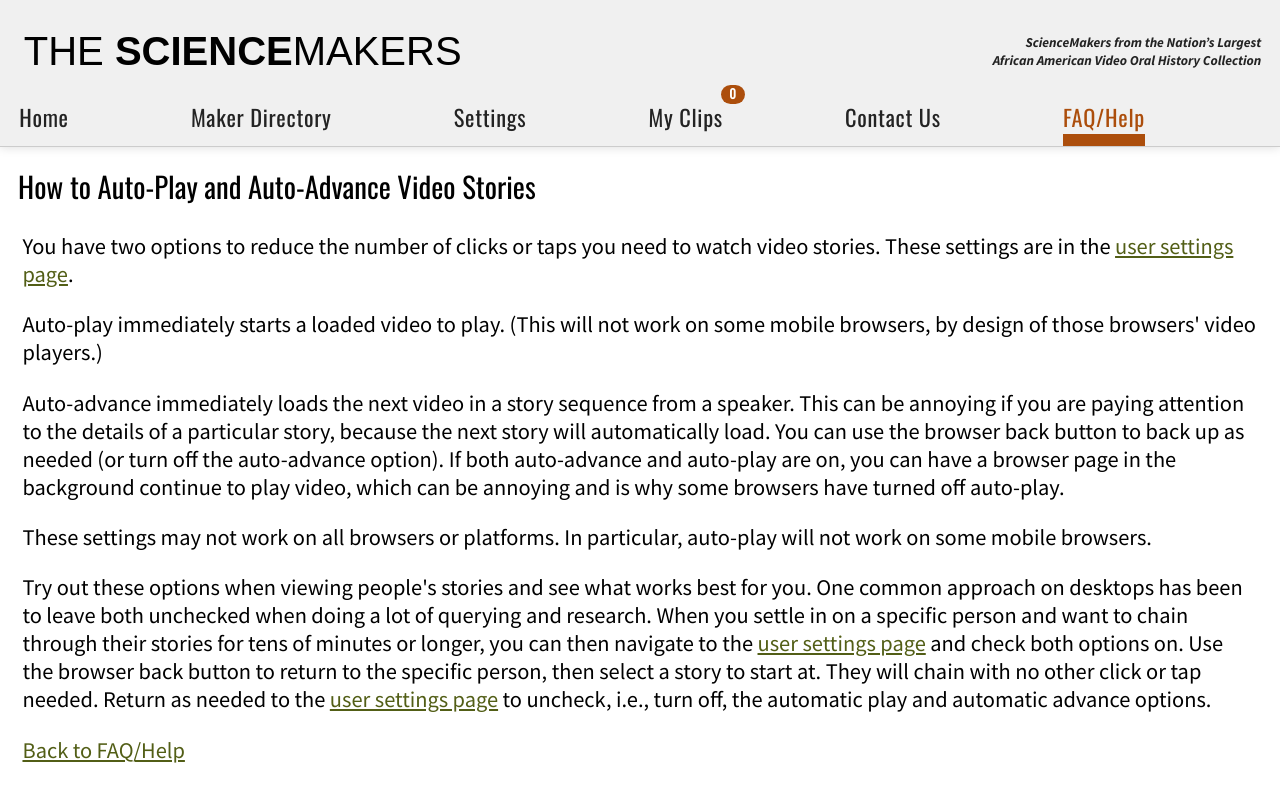
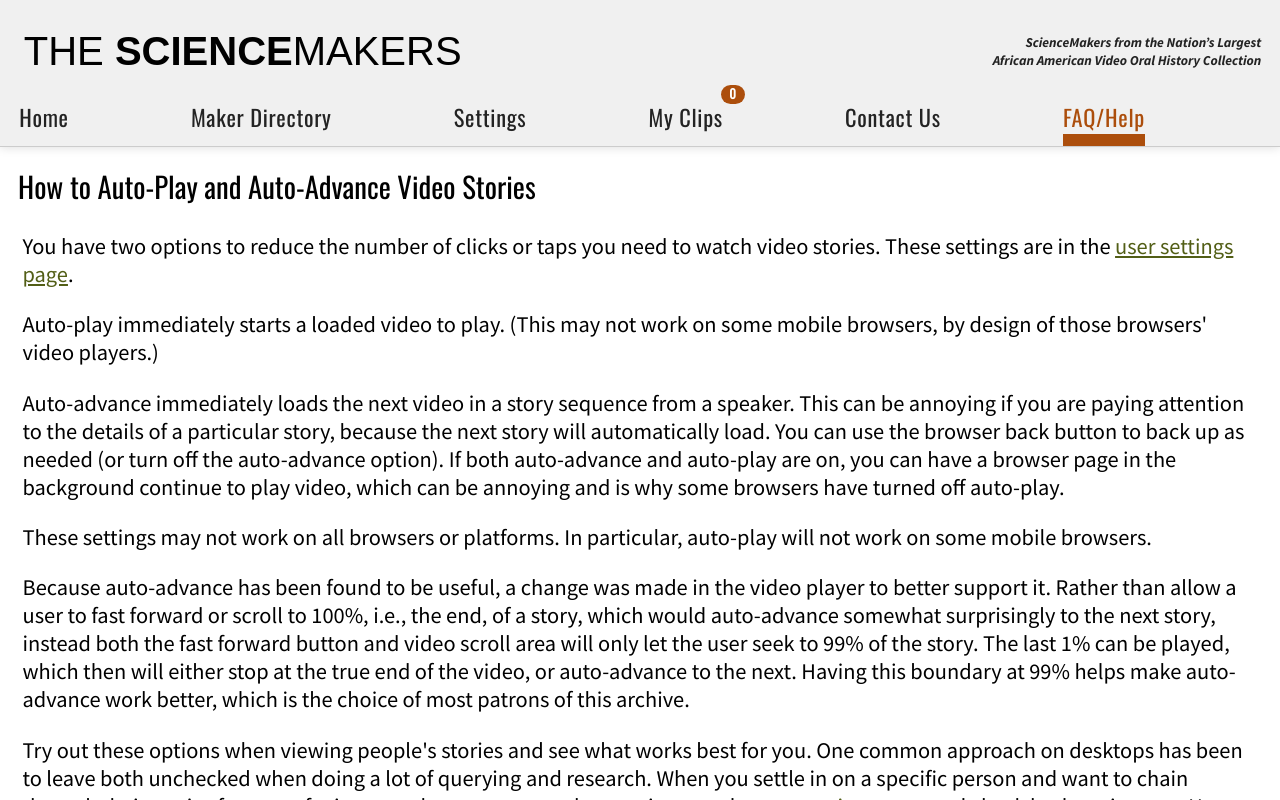
Before and after one commit to mikechristel/sciencemakers-www, an Angular app: page /help/user-settings in a window 1280 px wide. Built offline with nearby package versions, Linux system fonts and the light colour scheme.

Commit message:
beginnings of Angular Material retire

```diff
--- a/package.json
+++ b/package.json
@@ -35,7 +35,6 @@
     "@types/jasmine": "~4.3.1",
     "@types/jasminewd2": "^2.0.10",
     "@types/node": "^14.18.0",
-    "codelyzer": "^6.0.2",
     "jasmine-core": "~4.5.0",
     "jasmine-spec-reporter": "~7.0.0",
     "karma": "~6.4.1",
@@ -44,7 +43,6 @@
     "karma-jasmine": "~5.1.0",
     "karma-jasmine-html-reporter": "^2.0.0",
     "ts-node": "~10.9.1",
-    "tslint": "~6.1.0",
     "typescript": "~4.9.5"
   }
 }
--- a/src/app/content-links/content-links.component.html
+++ b/src/app/content-links/content-links.component.html
@@ -40,7 +40,7 @@
         <li>
             <a class="nav__link-in-one-row" href="javascript:void(0)" [attr.aria-label]="myClipsWithCountMsg"
               (click)="setNavChoice('/stories/4')">
-                My Clips <span class="badge badge-pill nav__badge-in-one-row">{{myClips.length}}</span>
+                My Clips <span class="nav__badge-in-one-row">{{myClips.length}}</span>
             </a>
         </li>
         <li>
--- a/src/app/help/help-topics/help-user-settings.component.html
+++ b/src/app/help/help-topics/help-user-settings.component.html
@@ -4,13 +4,17 @@
   <a routerLink="/settings" routerLinkActive="active">user settings page</a>.
 </p>
 <p class="helptext">
-    Auto-play immediately starts a loaded video to play. (This will not work on some mobile browsers, by design of those browsers' video players.)
+    Auto-play immediately starts a loaded video to play. (This may not work on some mobile browsers, by design of those browsers' video players.)
 </p>
 <p class="helptext">
     Auto-advance immediately loads the next video in a story sequence from a speaker.  This can be annoying if you are paying attention to the details of a particular story, because the next story will automatically load.
     You can use the browser back button to back up as needed (or turn off the auto-advance option).  If both auto-advance and auto-play are on, you can have a browser page in the background continue to play video, which can be annoying and is why some browsers have turned off auto-play.
 </p>
 <p class="helptext">These settings may not work on all browsers or platforms.  In particular, auto-play will not work on some mobile browsers.</p>
+<p class="helptext">Because auto-advance has been found to be useful, a change was made in the video player to better support it.
+  Rather than allow a user to fast forward or scroll to 100%, i.e., the end, of a story, which would auto-advance somewhat surprisingly to the next story,
+  instead both the fast forward button and video scroll area will only let the user seek to 99% of the story.  The last 1% can be played, which then will either
+  stop at the true end of the video, or auto-advance to the next.  Having this boundary at 99% helps make auto-advance work better, which is the choice of most patrons of this archive.</p>
 <p class="helptext">Try out these options when viewing people's stories and see what works best for you.  One common approach on desktops has been to
   leave both unchecked when doing a lot of querying and research.
   When you settle in on a specific person and want to chain through their stories for tens of minutes or longer, you can then navigate to the
--- a/src/app/shared/theme/myGlobals.scss
+++ b/src/app/shared/theme/myGlobals.scss
@@ -26,7 +26,7 @@ $myG-browser-context: 14;
 $breakpoints: (
   thmda_extreme_narrow: 344px, /* take some drastic reductions in padding, etc., when view is very narrow */
   thmda_narrow: 392px, /* somewhat arbitrary breakpoint at which 3 instead of 2 stamps can be shown in a row and font size might change */
-  video_controls_one_line: 400px, /* under this limit and video controls must be on two lines rather than one */
+  video_controls_one_line: 359px, /* under this limit and video controls must be on two lines rather than one */
   afl_small: 600px, /* Angular Flex Layout (afl) sm, i.e., small; see  github.com/angular/flex-layout/wiki/Responsive-API
                        where lt-sm is 'screen and (max-width: 599px)' and
                         is 'screen and (min-width: 600px)' with afl_small likely to be used as gt-xs is
@@ -34,7 +34,6 @@ $breakpoints: (
   required_video_in_column: 600px, /* at less than this width, video is no longer in a column but is full width narrow/mobile 1
                        column view; more rewriting of video layout in story.component needed if this value is anything else
                        besides the same as afl_small which is the Angular Flex Layout (afl) sm breakpoint */
-  need_two_video_control_lines: 675px, /* at widths W of (required_video_in_column, need_two_video_control_lines] need 2 control lines */
   max_video_width: 720px, /* somewhat arbitrary maximum width for video player (and controls tied to video player) */
   thmda_wideenough: 768px, /* somewhat arbitrary breakpoint at which 4 instead of 3 stamps can be shown in a row for 66% or 70% columns */
   afl_medium: 960px,    /* Corresponds to the Angular Flex Layout md, i.e., medium */
@@ -52,10 +51,9 @@ $breakpoints: (
    Experiments to further tweak value between x.94 and x.99 were not conducted, but at 599.99 it did not work. */
   thmda_extreme_narrow_just_before: 343.94px,
   thmda_narrow_just_before: 391.94px,
-  video_controls_one_line_just_before: 399.94px,
+  video_controls_one_line_just_before: 358.94px,
   afl_small_just_before: 599.94px,
   required_video_in_column_just_before: 599.94px,
-  need_two_video_control_lines_just_before: 675.94px,
   max_video_width_just_before: 719.94px,
   thmda_wideenough_just_before: 767.94px,
   afl_medium_just_before: 959.94px,
--- a/src/styles.scss
+++ b/src/styles.scss
@@ -6,8 +6,6 @@
 */
 @use "../node_modules/@angular/cdk/overlay-prebuilt.css";
 @use "../node_modules/@angular/cdk/a11y-prebuilt.css";
-@import 'my-thmda-material-theme.css'; /* instead of:
-@import '@angular/material/prebuilt-themes/purple-green.css'; so that special Angular Material styling can be done (for use in video player, for example) */
 
 body {
   height:100vh;
```
Also changed, not shown: 1 other file (tests, documents, lock files or other folders).
